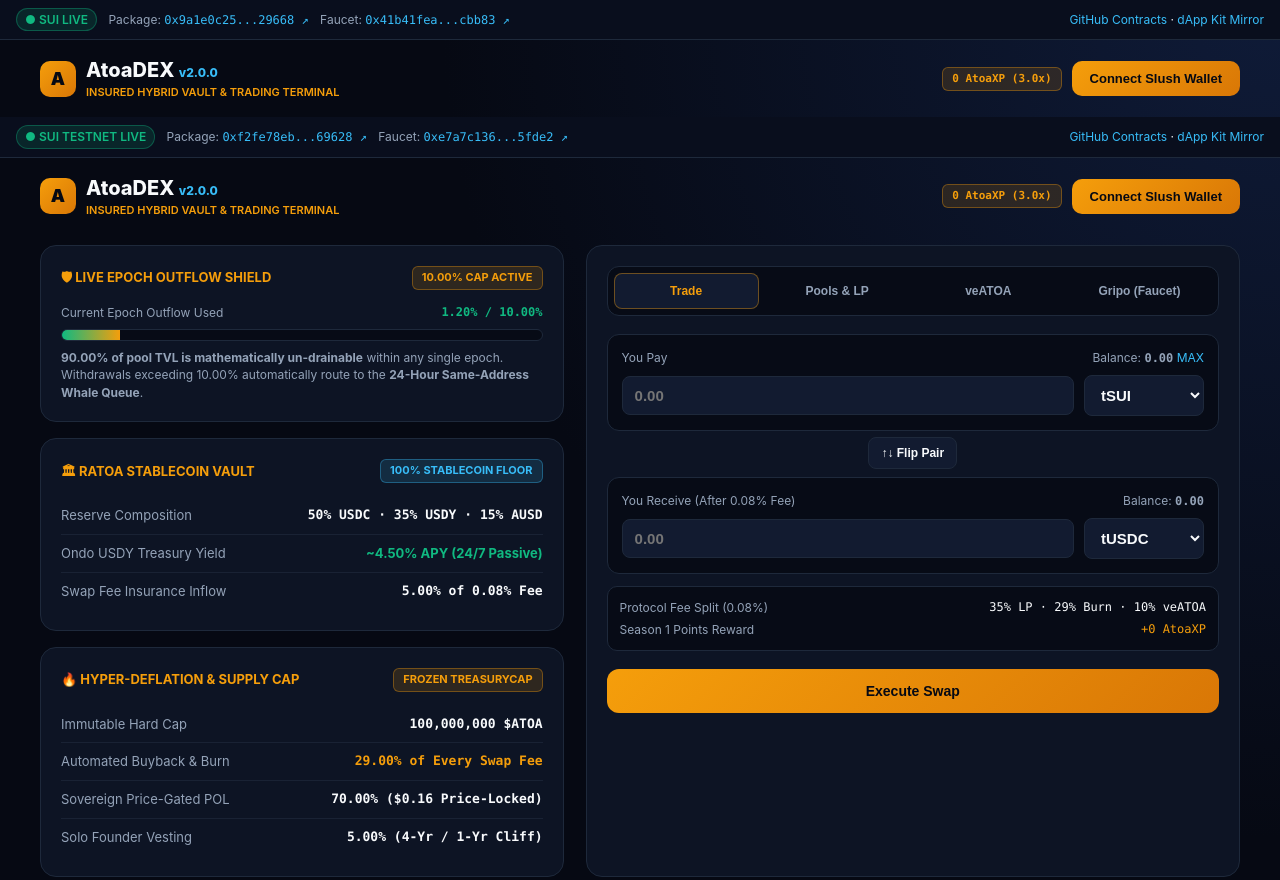
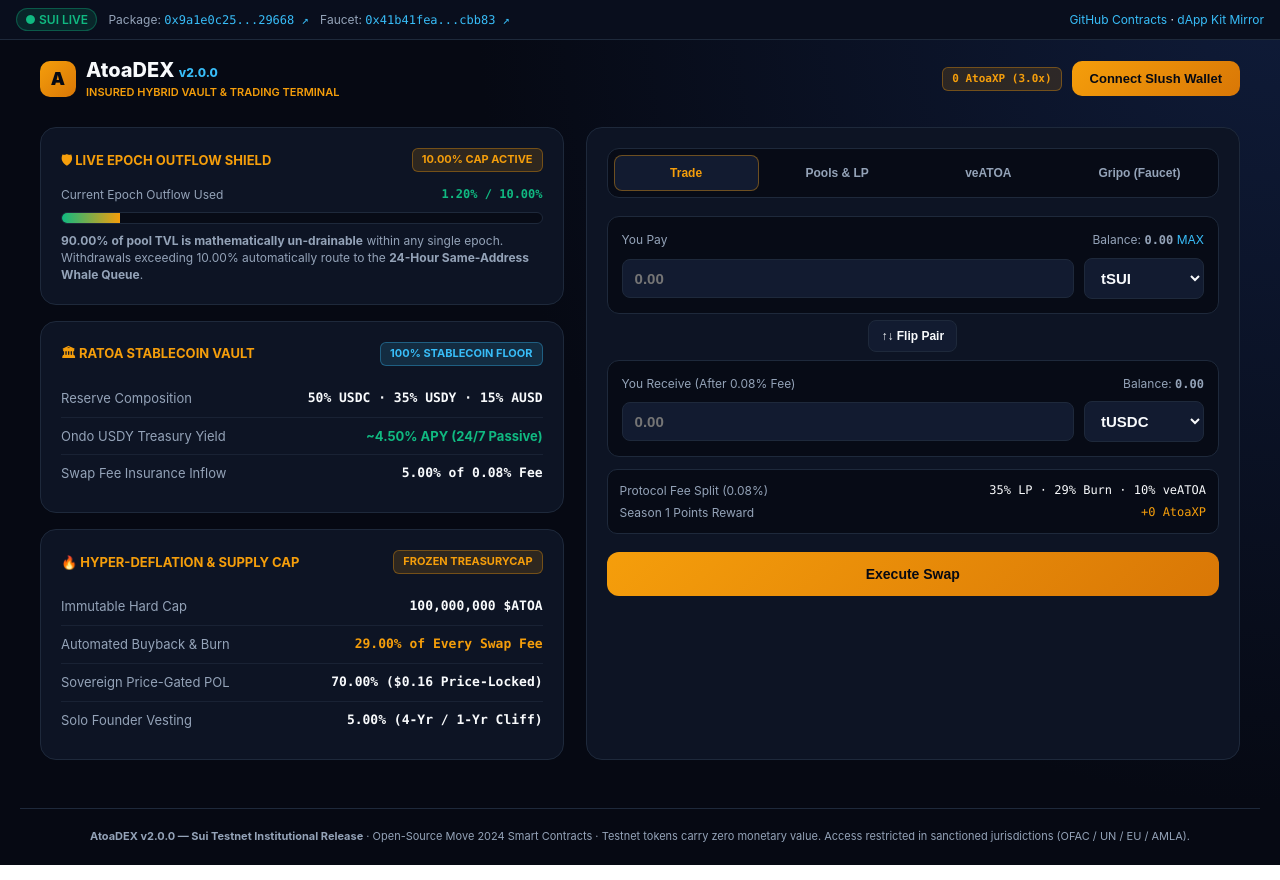
Before and after one commit to atoadex-founder/atoadex-web, a plain HTML site: page index.html in a window 1280 px wide. Shown: the top 880 px of the page. Drawn offline with Linux system fonts and the light colour scheme.

Commit message:
Remove top strip and navbar from index.html
Removed the top strip and navbar from the HTML structure.

```diff
--- a/index.html
+++ b/index.html
@@ -77,27 +77,7 @@
       <button class="btn-wallet" id="connectBtn" onclick="connectSlush()">Connect Slush Wallet</button>
     </div>
   </header>
-<body>
-  <div class="top-strip">
-    <div>
-      <span class="badge-live">● SUI TESTNET LIVE</span>
-      <span style="margin-left:8px;color:var(--muted);">Package:</span>
-      <a class="mono" href="https://suiscan.xyz" target="_blank">0xf2fe78eb...69628 ↗</a>
-      <span style="margin-left:8px;color:var(--muted);">Faucet:</span>
-      <a class="mono" href="https://suiscan.xyz" target="_blank">0xe7a7c136...5fde2 ↗</a>
-    </div>
-    <div><a href="https://github.com" target="_blank">GitHub Contracts</a> · <a href="https://lovable.app" target="_blank">dApp Kit Mirror</a></div>
-  </div>
-  <header class="navbar">
-    <div class="brand">
-      <div class="brand-logo">A</div>
-      <div><div class="brand-title">AtoaDEX <span style="font-size:12px;color:var(--cyan);">v2.0.0</span></div><div class="brand-sub">Insured Hybrid Vault &amp; Trading Terminal</div></div>
-    </div>
-    <div style="display:flex;align-items:center;gap:10px;">
-      <span class="pill-gold mono" id="xpBadge">0 AtoaXP (3.0x)</span>
-      <button class="btn-wallet" id="connectBtn" onclick="connectSlush()">Connect Slush Wallet</button>
-    </div>
-  </header>
+
     <main class="container">
     <section class="telemetry-stack">
       <div class="card">
```
